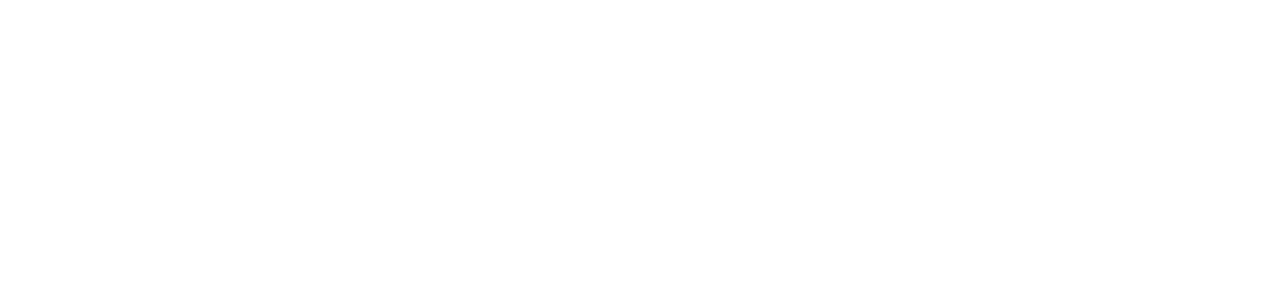
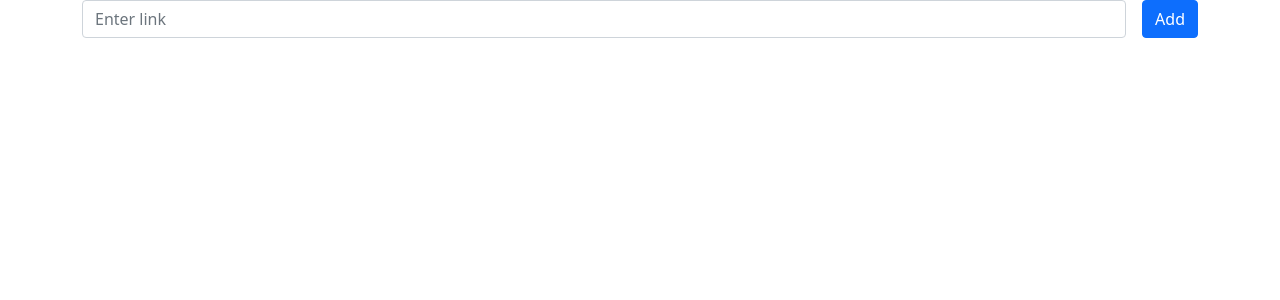
Before and after one commit to sabbakix/InCassa, a React (Create React App) app: page / in a window 1280 px wide. Shown: the top 300 px of the page. Built offline with nearby package versions, Linux system fonts and the light colour scheme.

Commit message:
Aggiunto react-bootstrap

```diff
--- a/src/App.js
+++ b/src/App.js
@@ -1,7 +1,87 @@
 import { useState } from "react";
+import Container from "react-bootstrap/Container";
+import Row from "react-bootstrap/Row";
+import Col from "react-bootstrap/Col";
+import Image from "react-bootstrap/Image";
+import Button from "react-bootstrap/Button";
+import Form from "react-bootstrap/Form";
+import Stack from "react-bootstrap/Stack";
 import "./styles.css";
 
+const apiUrl = "https://opengraph.io/api/1.1/site";
+const apiId = "99767da3-e9b1-4d0f-90cd-98ceebe0cd7b";
+
 export default function App() {
+  const [bookmarks, setBookmarks] = useState([]);
+  const [url, setUrl] = useState("");
+  function handleSubmit(e) {
+    e.preventDefault();
+    const encodedUrl = encodeURIComponent(url);
+
+    //fetch(apiUrl + "/" + encodedUrl + "?app_id=" + apiId)
+    fetch(`${apiUrl}/${encodedUrl}?app_id=${apiId}`)
+      .then((res) => res.json())
+      .then((data) => {
+        console.log(data);
+        const newBookmark = {
+          title: data.hybridGraph.title,
+          image: data.hybridGraph.image,
+          url: data.hybridGraph.url
+        };
+        setBookmarks([...bookmarks, newBookmark]);
+      });
+  }
   //jsx
-  return <></>;
+  return (
+    <>
+      {/* form */}
+      {/*}
+      <form onSubmit={handleSubmit}>
+        <input
+          type="text"
+          placeholder="https://www.google.com"
+          value={url}
+          onChange={(e) => setUrl(e.target.value)}
+        />
+        <button type="submit"> Add </button>
+      </form>
+      */}
+      <Container>
+        <Row>
+          <Form onSubmit={handleSubmit}>
+            <Stack direction="horizontal" gap={3}>
+              <Form.Control
+                type="text"
+                placeholder="Enter link"
+                value={url}
+                onChange={(e) => setUrl(e.target.value)}
+              />
+              <Button variant="primary" type="submit">
+                Add
+              </Button>
+            </Stack>
+          </Form>
+        </Row>
+
+        {bookmarks.map((bookmark, index) => (
+          <a
+            key={index}
+            href={bookmark.url}
+            className="bookmark"
+            rel="noreferrer"
+            target="_blank"
+          >
+            <Row>
+              <Col xs={3}>
+                <Image thumbnail src={bookmark.image} alt="{bookmark.title}" />
+              </Col>
+              <Col xs={9}>
+                <span>{bookmark.title}</span>
+              </Col>
+            </Row>
+          </a>
+        ))}
+      </Container>
+    </>
+  );
 }
--- a/src/index.js
+++ b/src/index.js
@@ -1,7 +1,9 @@
 import { StrictMode } from "react";
 import { createRoot } from "react-dom/client";
+import App from "./App";
 
-import App from "./App";
+// Importing the Bootstrap CSS
+import "bootstrap/dist/css/bootstrap.min.css";
 
 const rootElement = document.getElementById("root");
 const root = createRoot(rootElement);
--- a/src/styles.css
+++ b/src/styles.css
@@ -1,4 +1,6 @@
 .App {
   font-family: sans-serif;
   text-align: center;
+  position: relative;
+  background-color: gray;
 }
```
Also changed, not shown: package.json (+12 -2 lines).
